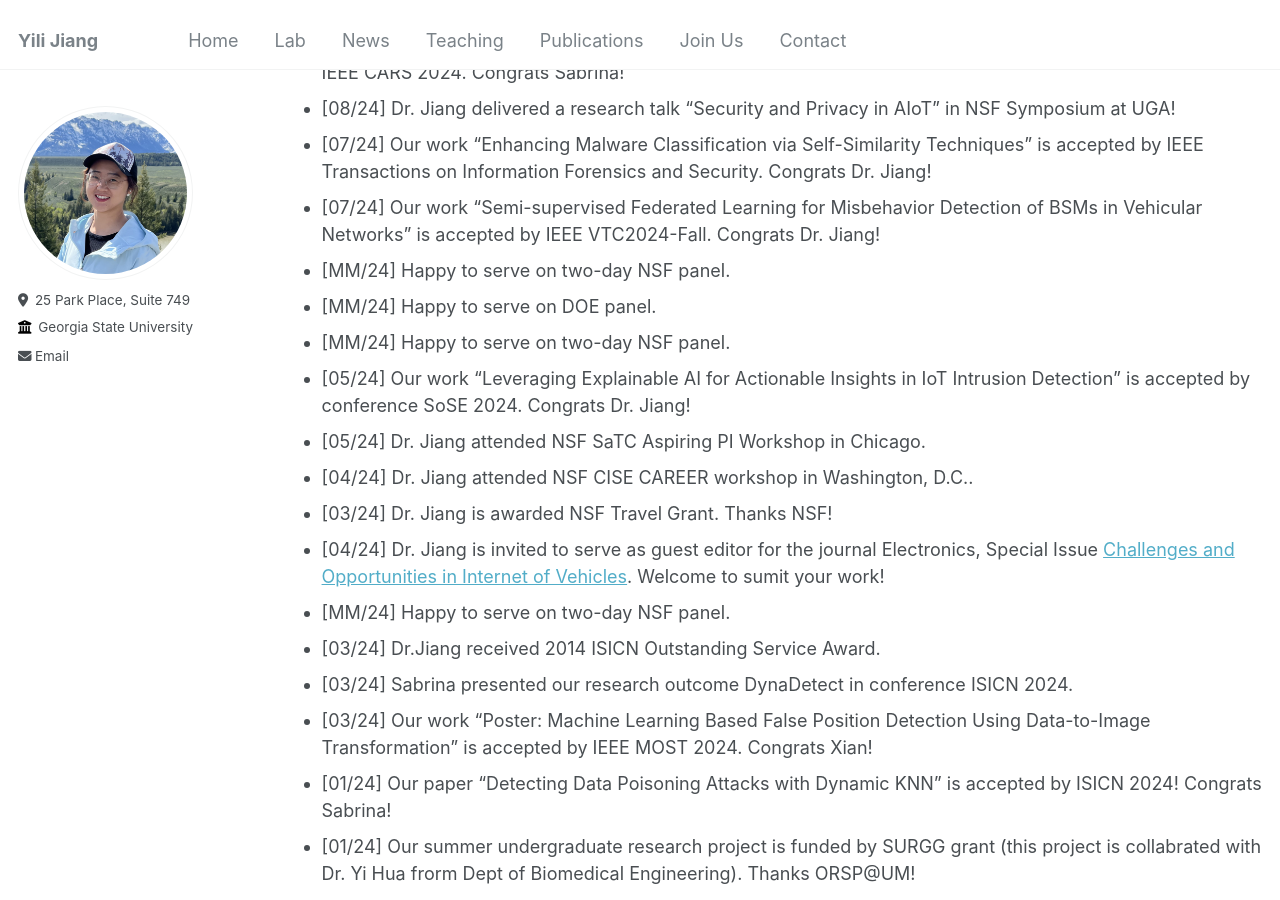
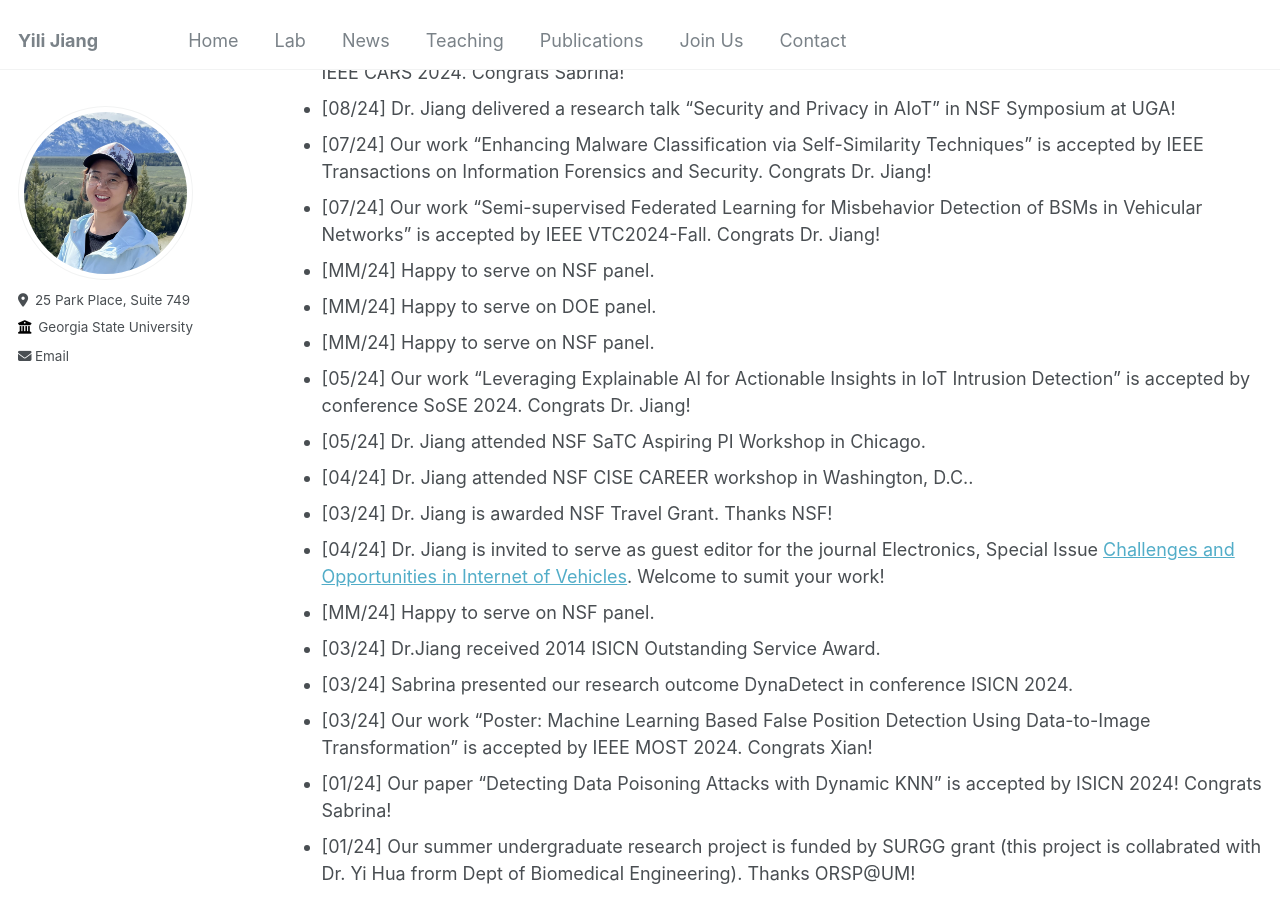
Before and after one commit to suhbrina-perry/suhbrina-perry.github.io, a Jekyll site: the page built from _pages/news.md, in a window 1280 px wide and 900 px high, scrolled down 286 px. Built offline with Jekyll 4.4.1, drawn with Linux system fonts in a browser that asks for light colours.

Commit message:
Update news.md

```diff
--- a/_pages/news.md
+++ b/_pages/news.md
@@ -19,15 +19,15 @@ author_profile: true
 - [08/24] Dr. Jiang delivered a research talk "Security and Privacy in AIoT" in NSF Symposium at UGA!
 - [07/24] Our work "Enhancing Malware Classification via Self-Similarity Techniques" is accepted by IEEE Transactions on Information Forensics and Security. Congrats Dr. Jiang!
 - [07/24] Our work "Semi-supervised Federated Learning for Misbehavior Detection of BSMs in Vehicular Networks" is accepted by IEEE VTC2024-Fall. Congrats Dr. Jiang!
-- [MM/24] Happy to serve on two-day NSF panel.
+- [MM/24] Happy to serve on NSF panel.
 - [MM/24] Happy to serve on DOE panel.
-- [MM/24] Happy to serve on two-day NSF panel.
+- [MM/24] Happy to serve on NSF panel.
 - [05/24] Our work "Leveraging Explainable AI for Actionable Insights in IoT Intrusion Detection" is accepted by conference SoSE 2024. Congrats Dr. Jiang!
 - [05/24] Dr. Jiang attended NSF SaTC Aspiring PI Workshop in Chicago.
 - [04/24] Dr. Jiang attended NSF CISE CAREER workshop in Washington, D.C..
 - [03/24] Dr. Jiang is awarded NSF Travel Grant. Thanks NSF!
 - [04/24] Dr. Jiang is invited to serve as guest editor for the journal Electronics, Special Issue [Challenges and Opportunities in Internet of Vehicles](https://www.mdpi.com/journal/electronics/special_issues/5MJHAE8NUK). Welcome to sumit your work!
-- [MM/24] Happy to serve on two-day NSF panel.
+- [MM/24] Happy to serve on NSF panel.
 - [03/24] Dr.Jiang received 2014 ISICN Outstanding Service Award.
 - [03/24] Sabrina presented our research outcome DynaDetect in conference ISICN 2024.
 - [03/24] Our work "Poster: Machine Learning Based False Position Detection Using Data-to-Image Transformation" is accepted by IEEE MOST 2024. Congrats Xian!
```
